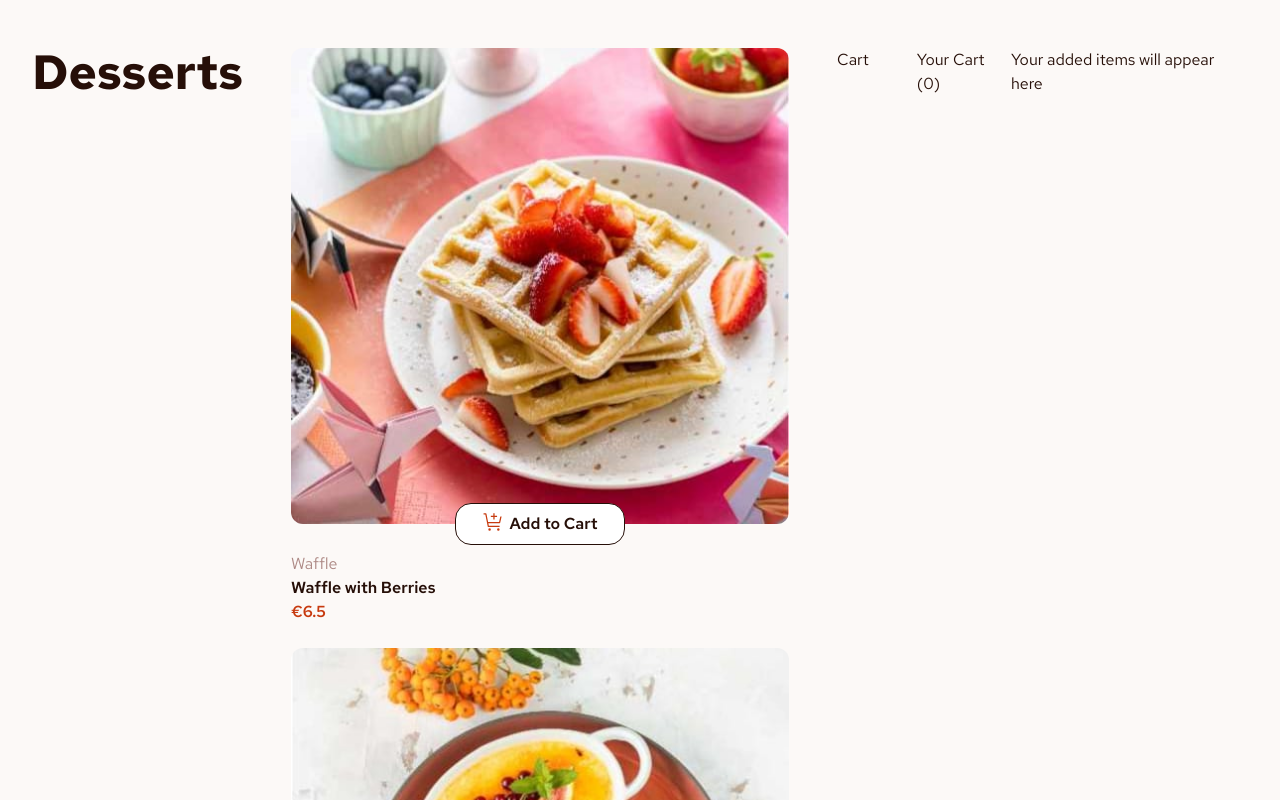
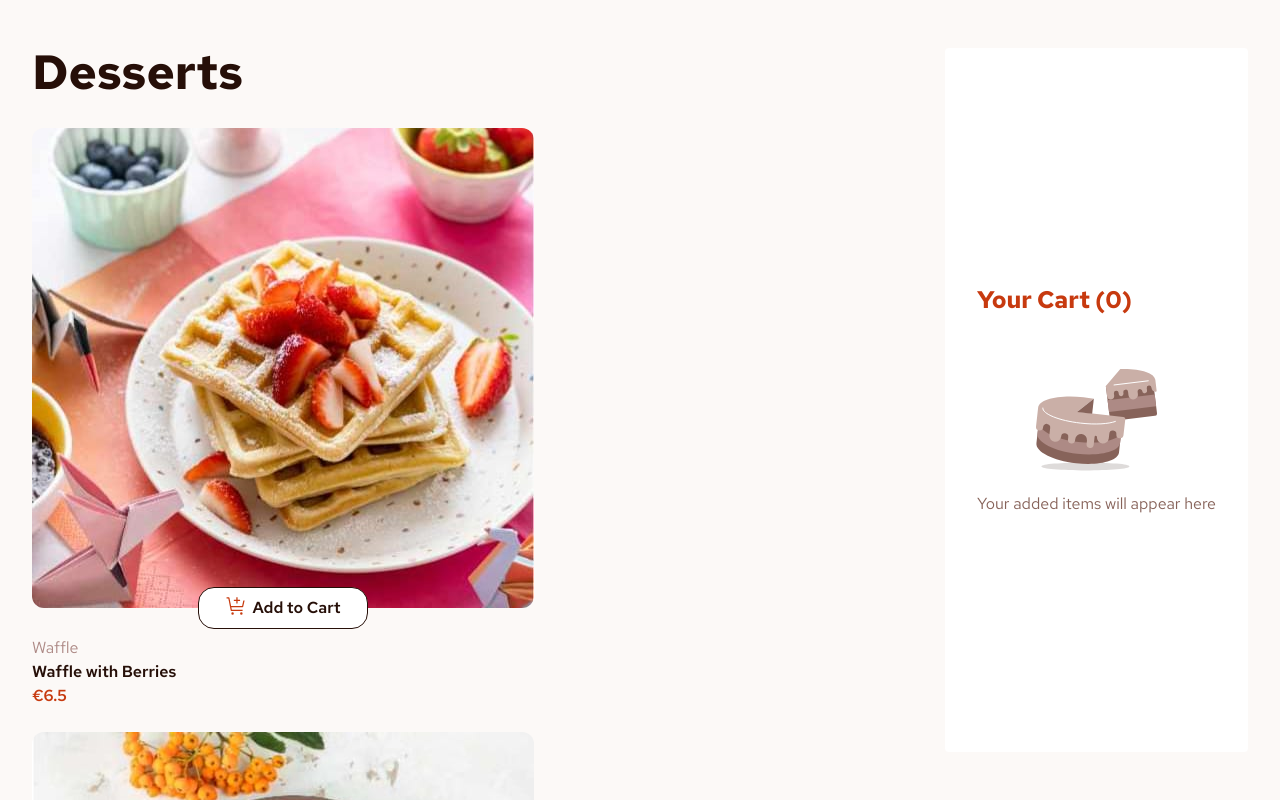
Before and after one commit to safinajjar/product-list-with-card, a Vue app: page / in a window 1280 px wide. Shown: the top 800 px of the page. Built offline with nearby package versions, Linux system fonts and the light colour scheme.

Commit message:
empty cart styles

```diff
--- a/src/App.vue
+++ b/src/App.vue
@@ -19,14 +19,8 @@ fetch('/data.json')
 </script>
 
 <template>
-  <main class="container md:flex md:mx-auto md:justify-between gap-12 py-12 px-8">
+  <main class="container md:flex md:mx-auto md:justify-between gap-12 py-12 px-8 md:h-screen">
     <ShopProducts :products="products" />
     <ShopCart />
   </main>
 </template>
-
-<style scoped>
-main {
-  height: 100vh;
-}
-</style>
--- a/src/components/ShopCart.vue
+++ b/src/components/ShopCart.vue
@@ -1,11 +1,11 @@
-<script setup lang="ts"></script>
+<script setup lang="ts">
+import EmptyCartImg from '/images/illustration-empty-cart.svg'
+</script>
 
 <template>
-  <h1>Cart</h1>
-
-  <div class="flex">
-    <h2>Your Cart (0)</h2>
-    <img src="" alt="" />
-    <p>Your added items will appear here</p>
+  <div class="cart bg-white p-8 rounded flex items-center justify-center flex-col">
+    <h2 class="text-red text-2xl self-start"><strong>Your Cart (0)</strong></h2>
+    <img :src="EmptyCartImg" alt="Empty Cart" class="mb-2 mt-10" />
+    <p class="text-rose-500">Your added items will appear here</p>
   </div>
 </template>
--- a/src/components/ShopProducts.vue
+++ b/src/components/ShopProducts.vue
@@ -20,11 +20,13 @@ defineProps<{
 </script>
 
 <template>
-  <h1 class="text-5xl font-bold mb-8">Desserts</h1>
+  <section class="products">
+    <h1 class="text-5xl font-bold mb-8">Desserts</h1>
 
-  <ul class="flex flex-col">
-    <ShopProduct :product="product" v-for="product in products" :key="product.id" />
-  </ul>
+    <ul class="flex flex-col">
+      <ShopProduct :product="product" v-for="product in products" :key="product.id" />
+    </ul>
+  </section>
 </template>
 
 <style scoped></style>
```
